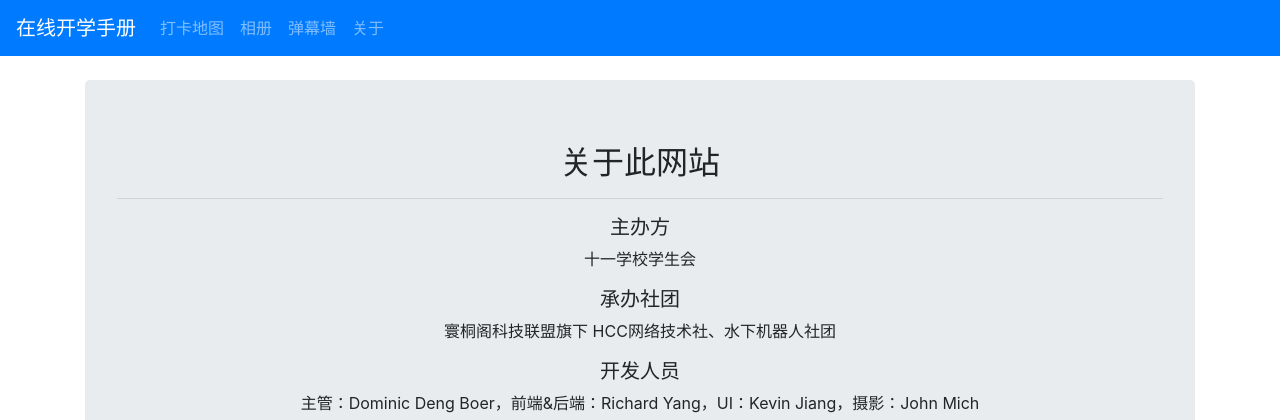
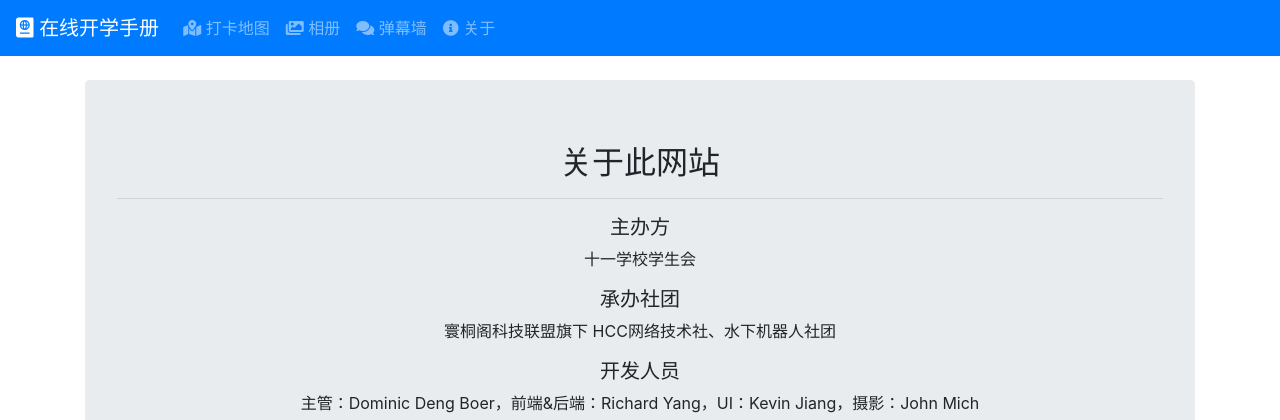
Before and after one commit to yang-zhongtian/StudentGuide, a Flask app: page /about/ in a window 1280 px wide. Shown: the top 420 px of the page. Run offline with Flask 2, Linux system fonts and the light colour scheme; some libraries are stand-ins or nearby versions.

Commit message:
[modify] add fa icon

```diff
--- a/templates/base.html
+++ b/templates/base.html
@@ -11,45 +11,61 @@
     <meta name="viewport" content="width=device-width, initial-scale=1, shrink-to-fit=no">
     <link rel="stylesheet"
         href="https://cdn.jsdelivr.net/gh/yangzhongtian001/jquery.barrager.js@master/dist/css/bootstrap.min.css">
+    <link rel="stylesheet" href="https://cdn.staticfile.org/font-awesome/5.14.0/css/all.min.css">
+    <style>
+        .navbar-nav {
+            flex-direction: row;
+        }
+
+        .nav-link {
+            padding-right: .5rem !important;
+            padding-left: .5rem !important;
+        }
+
+        .ml-auto .dropdown-menu {
+            left: auto !important;
+            right: 0px;
+        }
+    </style>
     {% block style %}{% endblock %}
 </head>
 
 <body>
     <div id="navbar-container">
         <nav class="navbar navbar-expand-md {% block navbar_style %}bg-primary{% endblock %} navbar-dark">
-            <a class="navbar-brand">{% block brand %}在线开学手册{% endblock %}</a>
+            <a class="navbar-brand">{% block brand %}<i class="fas fa-passport"></i>&nbsp;在线开学手册{% endblock %}</a>
             <span class="navbar-text ml-auto d-sm-block d-md-none">戳此开始→</span>
             <button class="navbar-toggler" type="button" data-toggle="collapse" data-target="#collapsibleNavbar">
                 <span class="navbar-toggler-icon"></span>
             </button>
             <div class="collapse navbar-collapse" id="collapsibleNavbar">
-                <ul class="navbar-nav">
+                <ul class="navbar-nav mr-auto">
                     <li class="nav-item">
-                        <a class="nav-link" href="/daka/">打卡地图</a>
+                        <a class="nav-link" href="/daka/"><i class="fas fa-map-marked-alt"></i>&nbsp;打卡地图</a>
                     </li>
                     <li class="nav-item">
-                        <a class="nav-link" href="/gallery/">相册</a>
+                        <a class="nav-link" href="/gallery/"><i class="fas fa-images"></i>&nbsp;相册</a>
                     </li>
                     <li class="nav-item">
-                        <a class="nav-link" href="/danmu/">弹幕墙</a>
+                        <a class="nav-link" href="/danmu/"><i class="fas fa-comments"></i>&nbsp;弹幕墙</a>
                     </li>
                     {% block admin_options %}
                     <li id="danmu-admin" class="nav-item" style="{{ hide_admin }}">
-                        <a class="nav-link" href="/danmu/super-admin/">管理员入口</a>
+                        <a class="nav-link" href="/danmu/super-admin/"><i class="fas fa-tools"></i>&nbsp;管理员入口</a>
                     </li>
                     <li id="danmu-stagemode" class="nav-item" style="{{ hide_admin }}">
-                        <a id="enter-stagemode" class="nav-link" href="javascript: void(0)">进入舞台模式</a>
+                        <a id="enter-stagemode" class="nav-link" href="javascript: void(0)"><i
+                                class="fas fa-expand-arrows-alt"></i>&nbsp;进入舞台模式</a>
                     </li>
                     {% endblock %}
                     <li id="danmu-logout" class="nav-item" style="display: none;">
-                        <a class="nav-link" href="/danmu/logout/">切换账号</a>
+                        <a class="nav-link" href="/danmu/logout/"><i class="fas fa-sign-out-alt"></i>&nbsp;切换账号</a>
                     </li>
-                    {% block nav_append %}
-                    <li class="nav-item">
-                        <a class="nav-link" href="/about/">关于</a>
+                    <li class="nav-item" id="nav-about">
+                        <a class="nav-link" href="/about/"><i class="fas fa-info-circle"></i>&nbsp;关于</a>
                     </li>
-                    {% endblock %}
                 </ul>
+                {% block nav_append %}{% endblock %}
             </div>
         </nav>
     </div>
--- a/templates/danmu.html
+++ b/templates/danmu.html
@@ -47,8 +47,8 @@
         <div class="mx-auto">
             <form id="send-danmu-form" class="form-inline text-center">
                 <input type="text" class="form-control" id="danmu-text" style="width: 55% !important;">
-                <a href="#" data-toggle="modal" data-target="#configModal">样式</a>
-                <button type="submit" class="btn btn-primary">发送</button>
+                <a href="#" data-toggle="modal" data-target="#configModal"><i class="fas fa-palette"></i></a>
+                <button type="submit" class="btn btn-primary"><i class="fas fa-paper-plane"></i></button>
             </form>
         </div>
     </div>
@@ -95,7 +95,7 @@
                                 <div class="dropdown-menu" id="balanceServerList"></div>
                             </div>
                             &nbsp;
-                            <a href="/daka/" class="btn btn-secondary" style="color: white;">返回打卡页</a>
+                            <a href="javascript: history.go(-1)" class="btn btn-secondary" style="color: white;"><i class="fas fa-undo-alt"></i></a>
                         </div>
                     </div>
                 </form>
```
